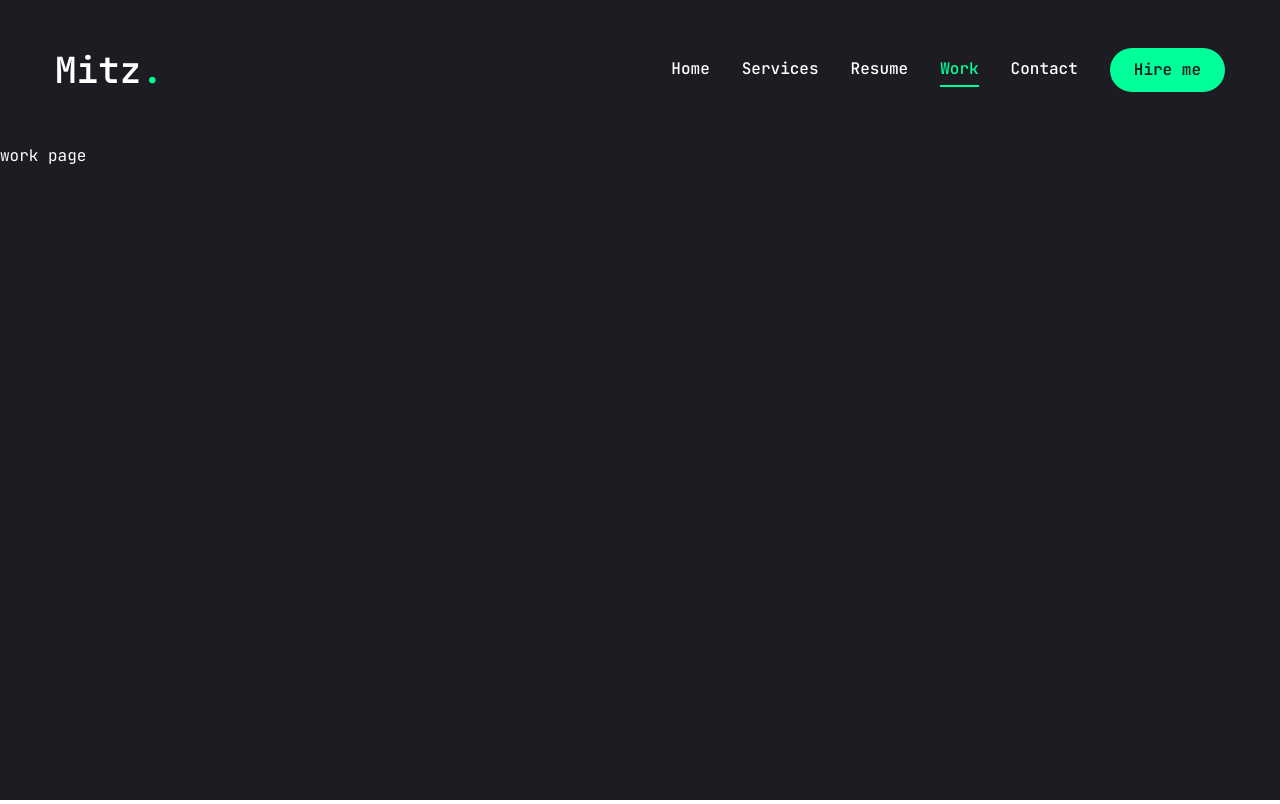
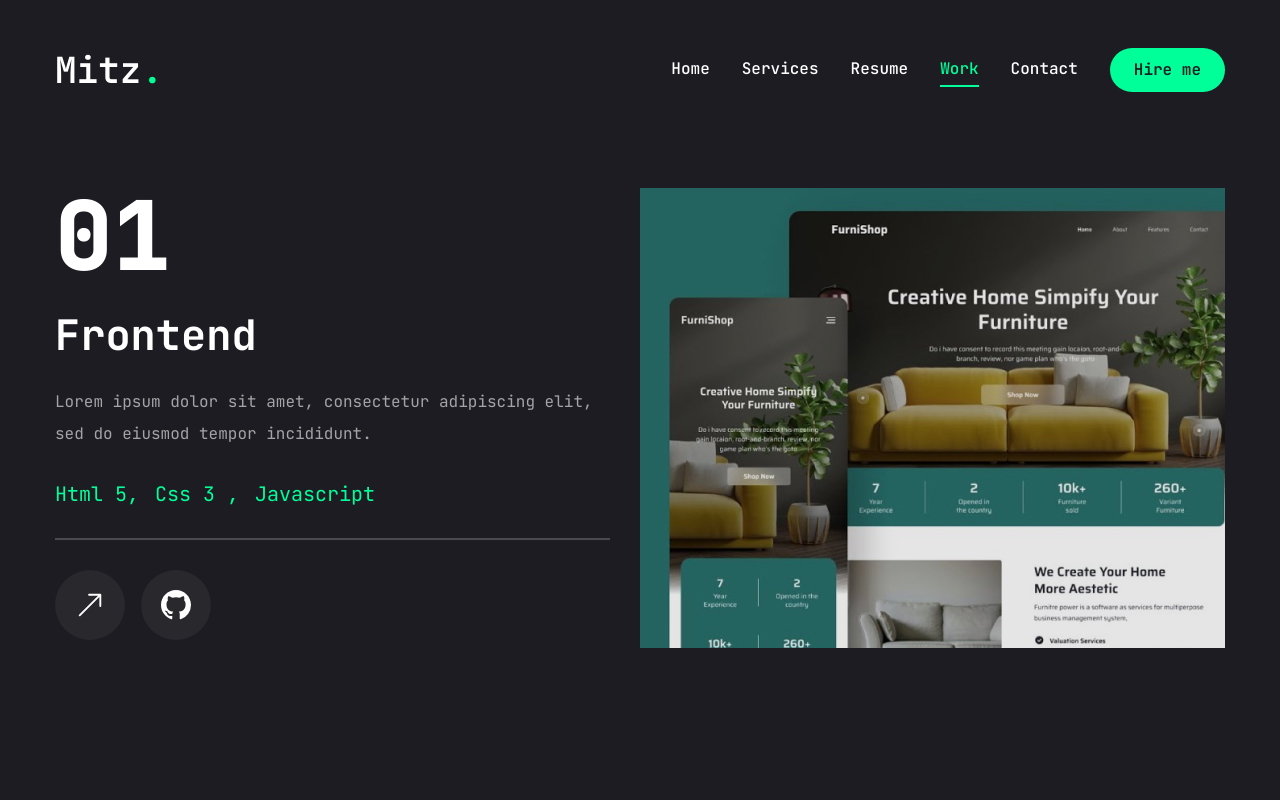
Before and after one commit to oizy404/portfolio, a Next.js app: page /work in a window 1280 px wide. Built offline with nearby package versions, Linux system fonts and the light colour scheme.

Commit message:
update work page

```diff
--- a/app/work/page.jsx
+++ b/app/work/page.jsx
@@ -1,6 +1,173 @@
+"use client";
+
+import { motion } from "framer-motion";
+import { useState } from "react";
+
+import { Swiper, SwiperSlide } from "swiper/react";
+import "swiper/css";
+
+import { BsArrowUpRight, BsGithub } from "react-icons/bs";
+
+import {
+  Tooltip,
+  TooltipContent,
+  TooltipProvider,
+  TooltipTrigger,
+} from "@/components/ui/tooltip";
+
+import Link from "next/link";
+import Image from "next/image";
+import WorkSliderButtons from "@/components/WorkSliderButtons";
+
+const projects = [
+  {
+    num: '01',
+    category: 'frontend',
+    title: 'project 1',
+    description: "Lorem ipsum dolor sit amet, consectetur adipiscing elit, sed do eiusmod tempor incididunt.",
+    stack: [
+      { name: "Html 5" },
+      { name: "Css 3 "},
+      { name: "Javascript"}
+    ],
+    image: '/assets/work/thumb1.png',
+    live: "",
+    github: "",
+  },
+  {
+    num: '02',
+    category: 'fullstack',
+    title: 'project 2',
+    description: "Lorem ipsum dolor sit amet, consectetur adipiscing elit, sed do eiusmod tempor incididunt.",
+    stack: [
+      { name: "Next.js" },
+      { name: "Tailwind.css"},
+      { name: "Node.js"}
+    ],
+    image: '/assets/work/thumb2.png',
+    live: "",
+    github: "",
+  },
+  {
+    num: '03',
+    category: 'fullstack',
+    title: 'project 3',
+    description: "Lorem ipsum dolor sit amet, consectetur adipiscing elit, sed do eiusmod tempor incididunt.",
+    stack: [
+      { name: "Laravel PHP" },
+      { name: "Bootstrap"},
+      { name: "Css 3 "},
+      { name: "JQuery"}
+    ],
+    image: '/assets/work/thumb2.png',
+    live: "",
+    github: "",
+  }
+];
+
 const Work = () => {
+  const [project, setProject] = useState(projects[0]);
+
+  const handleSlideChange = (swiper) => {
+    // get current index
+    const curentIndex = swiper.activeIndex;
+    // update project state based on a current slide index
+    setProject(projects[curentIndex]);
+  }
+
   return (
-    <div>work page</div>
+    <motion.section
+      initial={{opacity: 0}}
+      animate={{
+        opacity: 1,
+        transition: {delay: 2.4, duration: 0.4, ease: "easeIn"}}}
+      className="min-h-[80vh] flex flex-col justify-center py-12 xl:px-0"
+    >
+      <div className="container mx-auto">
+        <div className="flex flex-col xl:flex-row xl:gap-[30px]">
+          <div className="w-full xl:w-[50%] xl:h-[460px] flex flex-col xl:justify-between order-2 xl:order-none">
+            <div className="flex flex-col gap-[30px] h-[50%]">
+              { /* outline num */ }
+              <div className="text-8xl leading-none font-extrabold text-transparent-outline">
+                {project.num}
+              </div>
+              {/* product category */}
+              <h2 className="text-[42px] font-bold leading-none text-white group-hover:text-accent transition-all duration-500 capitalize">{ project.category }</h2>
+              { /* project description */}
+              <p className="text-white/60">{project.description}</p>
+              { /* stack */}
+              <ul className="flex gap-4">
+                {project.stack.map((item, index)=>{
+                  return (
+                    <li key={index} className="text-xl text-accent">
+                      {item.name}
+                      {index !== project.stack.length -1 && ","}
+                    </li>
+                  );
+                })}
+              </ul>
+              {/* border */}
+              <div className="border border-white/20"></div>
+              {/* buttons */}
+              <div className="flex items-center gap-4">
+                { /*live project button */}
+                <Link href={project.live}>
+                  <TooltipProvider delayDuration={100}>
+                    <Tooltip>
+                      <TooltipTrigger className="w-[70px] h-[70px] rounded-full bg-white/5 flex justify-center items-center group">
+                        <BsArrowUpRight className="text-white text-3xl group-hover:text-accent"/>
+                      </TooltipTrigger>
+                      <TooltipContent>
+                        <p>Live Project</p>
+                      </TooltipContent>
+                    </Tooltip>
+                  </TooltipProvider>
+                </Link>
+
+                <Link href={project.github}>
+                  <TooltipProvider delayDuration={100}>
+                    <Tooltip>
+                      <TooltipTrigger className="w-[70px] h-[70px] rounded-full bg-white/5 flex justify-center items-center group">
+                        <BsGithub className="text-white text-3xl group-hover:text-accent"/>
+                      </TooltipTrigger>
+                      <TooltipContent>
+                        <p>Github Repository</p>
+                      </TooltipContent>
+                    </Tooltip>
+                  </TooltipProvider>
+                </Link>
+              </div>
+            </div>
+          </div>
+          <div className="w-full xl:w-[50%]">
+            <Swiper
+              spaceBetween={30}
+              slidesPerView={1}
+              className="xl:h-[520px] mb-12"
+              onSlideChange={handleSlideChange}
+            >
+              {projects.map((project, index)=>{
+                 return <SwiperSlide key={index} className="w-full">
+                    <div className="h-[460px] relative group flex justify-center items-center bg-pink-50/20">
+                      {/* overlay */}
+                      <div className="absolute top-0 bottom-0 w-full h-full bg-black/10 z-10"></div>
+                      {/* image */}
+                      <div className="relative w-full h-full">
+                        <Image src={project.image} alt="project image" fill className="object-cover"/>
+                      </div>
+                    </div>
+                 </SwiperSlide>
+              })}
+              {/* slider buttons */}
+              <WorkSliderButtons
+                className="flex gap-2 absolute right-0 bottom-[calc(50%_-_22px)] xl-bottom-0 z-20 w-full justify-between xl:w-max xl:justify-none"
+                btnStyles="bg-accent hover:bg-accent-hover text-primary text-[22px] w-[44px] flex justify-center items-center transition-all"
+              />
+            </Swiper>
+          </div>
+        </div>
+      </div>
+    </motion.section>
   )
 };
 
--- /dev/null
+++ b/components/WorkSliderButtons.jsx
@@ -0,0 +1,22 @@
+"use client";
+
+import { useSwiper } from "swiper/react";
+import { PiCaretLeftBold, PiCaretRightBold } from "react-icons/pi";
+
+const WorkSliderButtons = ({containerStyles, btnStyles, iconsStyles}) => {
+  const swiper = useSwiper();
+  return (
+    <div className={containerStyles}>
+      <button className={btnStyles} onClick={() => swiper.slidePrev()}>
+        Previous
+        <PiCaretLeftBold className={iconsStyles}/>
+      </button>
+      <button className={btnStyles} onClick={() => swiper.slideNext()}>
+        Next
+        <PiCaretRightBold className={iconsStyles}/>
+      </button>
+    </div>
+  )
+}
+
+export default WorkSliderButtons
--- a/package.json
+++ b/package.json
@@ -24,6 +24,7 @@
     "react-countup": "^6.5.3",
     "react-dom": "^18",
     "react-icons": "^5.3.0",
+    "swiper": "^11.1.15",
     "tailwind-merge": "^2.5.3",
     "tailwindcss-animate": "^1.0.7"
   },
```
Also changed, not shown: public/assets/photo3.jpg (deleted), 1 other file (tests, documents, lock files or other folders).
